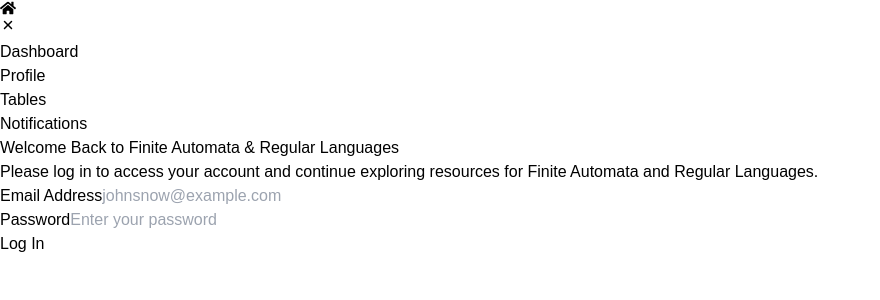
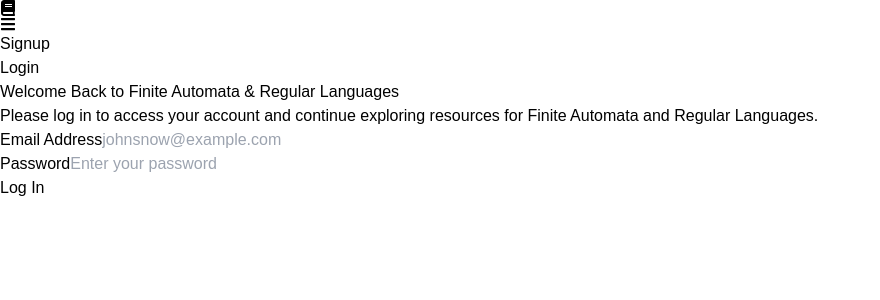
Before and after one commit to Alekiie/finite_automata, a React (Vite) app in the folder frontend/: page /login in a window 1280 px wide. Shown: the top 300 px of the page, without its empty margins (0-880 px from the left). Built offline with nearby package versions, Linux system fonts and the light colour scheme.

Commit message:
Some Changes

```diff
--- a/frontend/src/components/Layout.jsx
+++ /dev/null
@@ -1,27 +0,0 @@
-import React, { useState } from "react";
-import Navbar from "./NavBar";
-import Sidebar from "./Sidebar";
-
-const Layout = ({ children }) => {
-  const [isSidebarOpen, setSidebarOpen] = useState(true);
-
-  const toggleSidebar = () => {
-    setSidebarOpen(!isSidebarOpen);
-  };
-
-  return (
-    <div className="flex">
-      <Sidebar isOpen={isSidebarOpen} toggleSidebar={toggleSidebar} />
-      <div
-        className={`flex-1 transition-all duration-300 ${
-          isSidebarOpen ? "ml-64" : "ml-16"
-        }`}
-      >
-        {/* <Navbar toggleSidebar={toggleSidebar} isSidebarOpen={isSidebarOpen} /> */}
-        <div className="pt-16">{children}</div>
-      </div>
-    </div>
-  );
-};
-
-export default Layout;
--- a/frontend/src/components/NavBar.jsx
+++ b/frontend/src/components/NavBar.jsx
@@ -1,63 +1,59 @@
-import React, { useContext, useState } from "react";
+import React, { useState, useContext } from "react";
 import AuthContext from "../context/AuthContext";
 import { Link } from "react-router-dom";
 
-// import icons
+// Import icons
 import { FaBook, FaBars } from "react-icons/fa";
 import { IoClose } from "react-icons/io5";
 
-const Navbar = ({ toggleSidebar, isSidebarOpen }) => {
-  const { authState, logout } = useContext(AuthContext);
+const Navbar = () => {
+  const { authState } = useContext(AuthContext);
+  const [menuOpen, setMenuOpen] = useState(false);
 
-  const handleClick = (action) => {
-    if (action) action();
-  };
+  if (authState.isAuthenticated) {
+    // If the user is authenticated, don't render the Navbar
+    return null;
+  }
 
-  const links = authState.isAuthenticated
-    ? [
-        { name: "Dashboard", link: "/dashboard" },
-        { name: "Logout", link: "/login", onClick: logout },
-      ]
-    : [
+  // Links to display for non-authenticated users
+  const links = [
     { name: "Signup", link: "/" },
     { name: "Login", link: "/login" },
   ];
 
   return (
-    <div className="shadow-md w-full fixed top-0 left-0 bg-white">
+    <div className="shadow-md w-full fixed top-0 left-0 bg-white z-50">
       <div className="md:flex items-center justify-between py-4 md:px-10 px-7">
-        <div className="flex items-center">
-          {authState.isAuthenticated && (
-            <button onClick={toggleSidebar} className="text-3xl">
-              {isSidebarOpen ? <IoClose /> : <FaBars />}
-            </button>
-          )}
-          <div className="font-bold text-2xl cursor-pointer flex items-center font-[Poppins] text-gray-800 ml-4">
+        <div className="font-bold text-2xl cursor-pointer flex items-center font-[Poppins] text-gray-800">
           <span className="text-3xl text-indigo-600 mr-1 pt-2">
             <FaBook />
           </span>
         </div>
+
+        {/* Toggle button for mobile menu */}
+        <div
+          className="text-3xl absolute right-8 top-6 cursor-pointer md:hidden"
+          onClick={() => setMenuOpen(!menuOpen)}
+        >
+          {menuOpen ? <IoClose /> : <FaBars />}
         </div>
 
-        <ul className="md:flex md:items-center md:pb-0 pb-12 absolute md:static bg-white md:z-auto z-[-1] left-0 w-full md:w-auto md:pl-0 pl-9 transition-all duration-500 ease-in">
+        <ul
+          className={`md:flex md:items-center md:static absolute bg-white md:z-auto z-[-1] left-0 w-full md:w-auto md:pl-0 pl-9 transition-all duration-500 ease-in ${
+            menuOpen
+              ? "top-16 opacity-100"
+              : "top-[-490px] md:opacity-100 opacity-0"
+          }`}
+        >
           {links.map((link) => (
             <li key={link.name} className="md:ml-8 text-xl md:my-0 my-7">
-              {link.onClick ? (
-                <button
-                  onClick={() => handleClick(link.onClick)}
-                  className="text-gray-800 hover:text-gray-400 duration-500"
-                >
-                  {link.name}
-                </button>
-              ) : (
               <Link
                 to={link.link}
-                  onClick={() => handleClick()}
                 className="text-gray-800 hover:text-gray-400 duration-500"
+                onClick={() => setMenuOpen(false)} // Close the menu after clicking a link
               >
                 {link.name}
               </Link>
-              )}
             </li>
           ))}
         </ul>
--- a/frontend/src/components/Sidebar.jsx
+++ b/frontend/src/components/Sidebar.jsx
@@ -1,72 +1,111 @@
-import React from "react";
-import { Link } from "react-router-dom";
+import React, { useContext } from "react";
+import { Link, useLocation } from "react-router-dom";
+import AuthContext from "../context/AuthContext";
 
 // import icons
-import { IoClose } from "react-icons/io5";
-import { FaHome, FaBars, FaUser, FaTable, FaBell } from "react-icons/fa";
+import { IoClose, IoLogOutOutline } from "react-icons/io5";
+import { RxAvatar } from "react-icons/rx";
+import * as FaIcons  from "react-icons/fa";
 
 const Sidebar = ({ isOpen, toggleSidebar }) => {
+
+  const { logout, authState } = useContext(AuthContext);
+
+  const location = useLocation();
+
+  const links = [
+    {
+      id: 1,
+      text: "Dashboard",
+      path: "/dashboard",
+      icon: <FaIcons.FaHome />,
+      onClick: toggleSidebar,
+    },
+    {
+      id: 2,
+      text: "Profile",
+      path: "/profile",
+      icon: <FaIcons.FaUser />,
+      onClick: toggleSidebar,
+    },
+    {
+      id: 3,
+      text: "Modules",
+      path: "/modules",
+      icon: <FaIcons.FaBook />,
+      onClick: toggleSidebar,
+    },
+    {
+      id: 4,
+      text: "Instructors",
+      path: "/instructors",
+      icon: <FaIcons.FaHome />,
+      onClick: toggleSidebar,
+    },
+  ];
+
+  if(!authState.isAuthenticated){
+    return null;
+  }
+
   return (
     <div
-      className={`fixed left-0 top-0 h-full bg-white shadow-md transition-all duration-300 ${
-        isOpen ? "w-64" : "w-16"
+      className={`absolute left-0 top-0 h-full bg-gray-900 shadow-md transition-all duration-300 ${
+        isOpen ? "w-56" : "w-16"
       }`}
     >
-      <div className="flex items-center justify-between bg-white py-4 px-4">
-        <div className="font-bold text-2xl flex items-center text-gray-800">
+      <div className="flex items-center justify-between py-4 px-4">
+        <div className="font-bold text-2xl flex items-center text-white">
           {isOpen ? (
             <span className="text-3xl text-indigo-600 mr-1">
-              <FaHome />
+              <FaIcons.FaBook />
             </span>
           ) : (
             <span onClick={toggleSidebar} className="text-3xl cursor-pointer">
-              <FaBars />
+              <FaIcons.FaBars />
             </span>
           )}
         </div>
         {isOpen && (
           <button
             onClick={toggleSidebar}
-            className="text-3xl cursor-pointer ml-auto"
+            className="text-3xl cursor-pointer ml-auto text-white"
           >
             <IoClose />
           </button>
         )}
       </div>
       <ul className={`pt-5 ${isOpen ? "block" : "hidden"}`}>
-        <li className="text-xl my-7 px-5">
-          <Link
-            to="/dashboard"
-            className="text-gray-800 hover:text-gray-400 duration-500"
+        {links.map((link) => (
+          <li
+            className={`text-xl my-7 px-5 ${
+              location.pathname === link.path
+                ? "bg-blue-600 px-2 py-1 m-2 rounded transition-all text-black"
+                : ""
+            }`}
+            key={link.id}
           >
-            Dashboard
-          </Link>
-        </li>
-        <li className="text-xl my-7 px-5">
-          <Link
-            to="/profile"
-            className="text-gray-800 hover:text-gray-400 duration-500"
-          >
-            Profile
-          </Link>
-        </li>
-        <li className="text-xl my-7 px-5">
-          <Link
-            to="/tables"
-            className="text-gray-800 hover:text-gray-400 duration-500"
-          >
-            Tables
-          </Link>
-        </li>
-        <li className="text-xl my-7 px-5">
-          <Link
-            to="/notifications"
-            className="text-gray-800 hover:text-gray-400 duration-500"
-          >
-            Notifications
-          </Link>
-        </li>
+            <Link
+              to={link.path}
+              className="flex items-center gap-1 text-white hover:text-gray-400 duration-500"
+              onClick={link.onClick}
+            >
+              {link.icon}
+              <span className="ml-2">{link.text}</span>
+            </Link>
+          </li>
+        ))}
       </ul>
+      <section className={`absolute flex items-center justify-around bottom-4 left-4 w-5/6 rounded bg-blue-500 ${isOpen ? '' : "hidden"}`}>
+        <button className="flex gap-2 items-center justify-center p-2 " onClick={logout}>
+          <span>Logout</span>
+          <IoLogOutOutline />
+        </button>
+        <span className="flex gap-2 items-center justify-center p-2 ">
+          <RxAvatar />
+          <p>{authState ? authState.user.firstName : ""}</p>
+        </span>
+      </section>
     </div>
   );
 };
--- a/frontend/src/context/AuthContext.jsx
+++ b/frontend/src/context/AuthContext.jsx
@@ -6,8 +6,8 @@ const AuthContext = createContext();
 export const AuthProvider = ({ children }) => {
     const [authState, setAuthState] = useState({
         isAuthenticated: false,
-        user: null,
-        accessToken: null,
+        user: {},
+        accessToken: '',
     });
 
     useEffect(() => {
@@ -26,13 +26,14 @@ export const AuthProvider = ({ children }) => {
     const login = async (email, password) => {
         try {
             const response = await axios.post('http://localhost:3000/login', { email, password });
-            const { accessToken } = response.data;
+            const { accessToken, user } = response.data;
+            console.log(user)
 
             localStorage.setItem('accessToken', accessToken);
 
             setAuthState({
                 isAuthenticated: true,
-                user: null, // Optionally, you can fetch user info here
+                user: user, // Optionally, you can fetch user info here
                 accessToken,
             });
 
--- a/frontend/src/mainapp/MainApp.jsx
+++ b/frontend/src/mainapp/MainApp.jsx
@@ -1,4 +1,4 @@
-import React, { useContext } from 'react';
+import React, { useState, useContext } from 'react';
 import { BrowserRouter as Router, Routes, Route, Navigate } from 'react-router-dom';
 import AuthContext from '../context/AuthContext';
 
@@ -6,23 +6,39 @@ import AuthContext from '../context/AuthContext';
 import {Signup} from "../pages/Signup";
 import {Login} from "../pages/Login";
 import {Dashboard} from '../pages/Dashboard';
+import { Profile } from '../pages/Profile';
+import {Modules} from '../pages/Modules';
+import {Instructors} from '../pages/Instructors';
+
 
 // import components
-import Layout from '../components/Layout';
+import Navbar from '../components/NavBar';
+import Sidebar from '../components/Sidebar';
+
+
 
 
 function MainApp() {
     const { authState } = useContext(AuthContext);
 
+    const [sidebarOpen, setSidebarOpen] = useState(true);
+    const toggleSidebar = () => {
+      setSidebarOpen(!sidebarOpen);
+    };
+
     return (
         <div className="w-full min-h-screen flex items-center justify-center bg-gradient-to-br from-teal-100 via-blue-200 to-teal-200">
             <Router>
-                <Layout/>
+                <Navbar/>
+                <Sidebar isOpen={sidebarOpen} toggleSidebar={toggleSidebar} />
                 <Routes>
                     <Route path="/" element={authState.isAuthenticated ? <Navigate to="/dashboard" /> : <Signup />} />
                     <Route path="/login" element={authState.isAuthenticated ? <Navigate to="/dashboard" /> : <Login />} />
                     {/* Define other routes here */}
-                    <Route path="/dashboard" element={authState.isAuthenticated ? <Dashboard /> : <Navigate to="/login" />} />
+                    <Route path="/dashboard" element={authState.isAuthenticated ? <Dashboard sidebarOpen={sidebarOpen} /> : <Navigate to="/login" />} />
+                    <Route path="/profile" element={authState.isAuthenticated ? <Profile sidebarOpen={sidebarOpen}/> : <Navigate to="/login" />} />
+                    <Route path="/modules" element={authState.isAuthenticated ? <Modules sidebarOpen={sidebarOpen} /> : <Navigate to="/login" />} />
+                    <Route path="/instructors" element={authState.isAuthenticated ? <Instructors sidebarOpen={sidebarOpen} /> : <Navigate to="/login" />} />
                 </Routes>
             </Router>
         </div>
--- a/frontend/src/pages/Dashboard.jsx
+++ b/frontend/src/pages/Dashboard.jsx
@@ -3,16 +3,11 @@ import Sidebar from "../components/Sidebar";
 import Header from "../components/Header";
 import DashboardContent from "../components/DashboardContent";
 
-export const Dashboard = () => {
-  const [sidebarOpen, setSidebarOpen] = useState(true);
+export const Dashboard = ({sidebarOpen}) => {
 
-  const toggleSidebar = () => {
-    setSidebarOpen(!sidebarOpen);
-  };
 
   return (
     <div className="flex">
-      <Sidebar isOpen={sidebarOpen} toggleSidebar={toggleSidebar} />
       <div
         className={`flex-1 transition-all duration-300 ${
           sidebarOpen ? "ml-64" : "ml-20"
--- /dev/null
+++ b/frontend/src/pages/Instructors.jsx
@@ -0,0 +1,7 @@
+import React from 'react'
+
+export function Instructors() {
+  return (
+    <div>Instructors</div>
+  )
+}
--- /dev/null
+++ b/frontend/src/pages/Modules.jsx
@@ -0,0 +1,7 @@
+import React from 'react'
+
+export function Modules() {
+  return (
+    <div>Modules</div>
+  )
+}
--- /dev/null
+++ b/frontend/src/pages/Profile.jsx
@@ -0,0 +1,58 @@
+import React from 'react'
+
+export function Profile() {
+  return (
+<div class="h-screen w-full bg-gray-50 flex justify-center items-center">
+      <div class="h-56 w-72 absolute flex justify-center items-center">
+        <img
+          class="object-cover h-20 w-20 rounded-full"
+          src="https://images.unsplash.com/photo-1484608856193-968d2be4080e?ixid=MnwxMjA3fDB8MHxwaG90by1wYWdlfHx8fGVufDB8fHx8&ixlib=rb-1.2.1&auto=format&fit=crop&w=2134&q=80"
+          alt=""
+        />
+      </div>
+
+      <div
+        class="
+          h-56
+          mx-4
+          w-5/6
+          bg-blue-400
+          rounded-3xl
+          shadow-md
+          sm:w-80 sm:mx-0
+        "
+      >
+        <div class="h-1/2 w-full flex justify-between items-baseline px-3 py-5">
+          <h1 class="text-white">Profile</h1>
+        </div>
+
+        <div
+          class="
+            bg-white
+            h-1/2
+            w-full
+            rounded-3xl
+            flex flex-col
+            justify-around
+            items-center
+          "
+        >
+          <div class="w-full h-1/2 flex justify-between items-center px-3 pt-2">
+            <div class="flex flex-col justify-center items-center">
+              <h1 class="text-gray-500 text-xs">Orders</h1>
+              <h1 class="text-gray-600 text-sm">340</h1>
+            </div>
+            <div class="flex flex-col justify-center items-center">
+              <h1 class="text-gray-500 text-xs">Spent</h1>
+              <h1 class="text-gray-600 text-sm">$2,004</h1>
+            </div>
+          </div>
+          <div class="w-full h-1/2 flex flex-col justify-center items-center">
+            <h1 class="text-gray-700 font-bold">Maria R.</h1>
+            <h1 class="text-gray-500 text-sm">New York, USA</h1>
+          </div>
+        </div>
+      </div>
+    </div>
+  )
+}
```
Also changed, not shown: frontend/src/pages/Signup.jsx (+30 -15 lines). Lines whose indentation alone changed are shown as unchanged.
